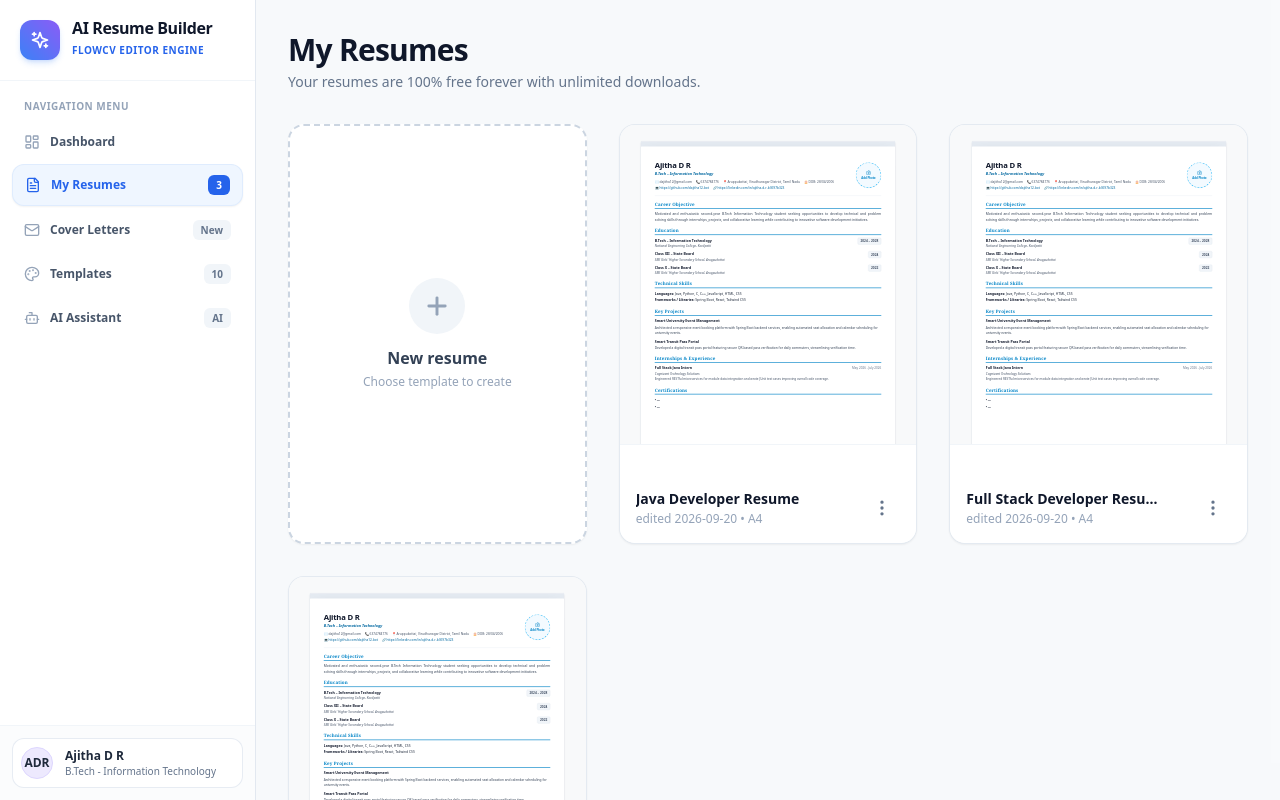
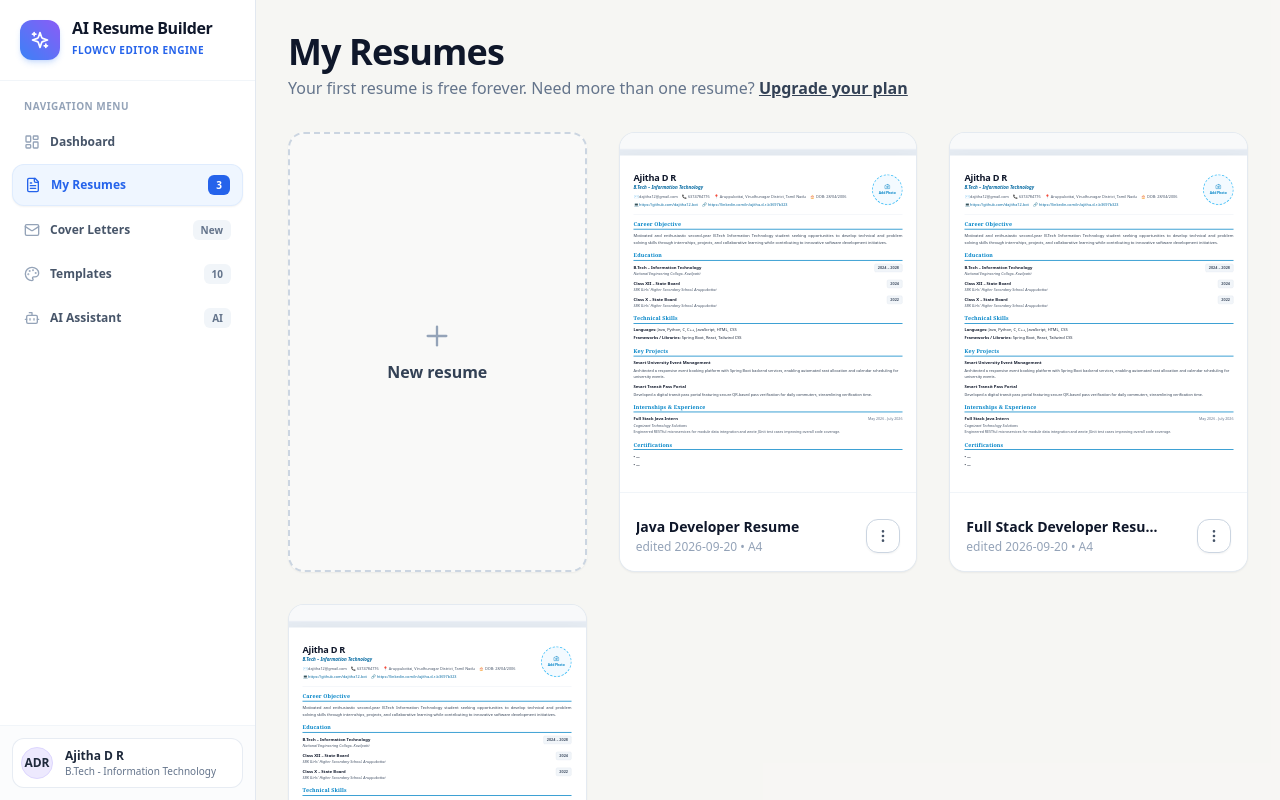
Before and after one commit to dajitha12-bot/ResumeBuilder, a React (Vite) app: page / in a window 1280 px wide. Both pictures are taken after a click on the button "New Resume". Shown: the top 800 px of the page. Built offline with nearby package versions, Linux system fonts and the light colour scheme.

Commit message:
Update My Resumes and My Cover Letters to match exact FlowCV layout from image media_1790203398040

```diff
--- a/src/pages/MyCoverLetters.jsx
+++ b/src/pages/MyCoverLetters.jsx
@@ -69,13 +69,19 @@ export default function MyCoverLetters({ onNavigate, onEditLetter }) {
   };
 
   return (
-    <div className="max-w-7xl mx-auto px-4 sm:px-6 lg:px-8 py-8 space-y-8 text-left bg-slate-50/50 min-h-screen">
+    <div className="max-w-7xl mx-auto px-4 sm:px-6 lg:px-8 py-8 space-y-8 text-left bg-[#f6f4ee]/60 min-h-screen">
 
       {/* FlowCV Header */}
       <div className="space-y-1">
-        <h1 className="text-3xl font-extrabold text-slate-900 tracking-tight">My Cover Letters</h1>
-        <p className="text-sm text-slate-500 font-medium">
-          Your cover letters are 100% free forever with unlimited downloads.
+        <h1 className="text-3xl sm:text-4xl font-extrabold text-slate-900 tracking-tight">My Cover Letters</h1>
+        <p className="text-sm sm:text-base text-slate-500 font-medium">
+          Your first cover letter is free forever. Need more than one cover letter?{' '}
+          <span
+            onClick={() => onNavigate && onNavigate('templates', 'cover_letters')}
+            className="underline text-slate-700 hover:text-slate-900 cursor-pointer font-semibold"
+          >
+            Upgrade your plan
+          </span>
         </p>
       </div>
 
@@ -85,16 +91,11 @@ export default function MyCoverLetters({ onNavigate, onEditLetter }) {
         {/* Dashed "+ New cover letter" Card */}
         <div
           onClick={() => onNavigate && onNavigate('templates', 'cover_letters')}
-          className="border-2 border-dashed border-slate-300 hover:border-sky-500 rounded-2xl bg-white hover:bg-sky-50/30 transition-all cursor-pointer flex flex-col items-center justify-center min-h-[420px] p-6 text-slate-500 hover:text-sky-600 group shadow-sm hover:shadow-md"
+          className="border-2 border-dashed border-slate-300 hover:border-slate-400 rounded-2xl bg-white/40 hover:bg-white transition-all cursor-pointer flex flex-col items-center justify-center min-h-[440px] p-6 text-slate-500 group shadow-sm hover:shadow-md"
         >
-          <div className="w-14 h-14 rounded-full bg-slate-100 group-hover:bg-sky-100 flex items-center justify-center text-slate-400 group-hover:text-sky-600 transition mb-3">
-            <Plus className="w-7 h-7 stroke-[2.5]" />
-          </div>
-          <span className="font-bold text-base text-slate-700 group-hover:text-sky-600 transition">
+          <Plus className="w-8 h-8 text-slate-400 stroke-[1.75] mb-2 group-hover:scale-110 transition-transform" />
+          <span className="font-extrabold text-base text-slate-700 transition">
             New cover letter
-          </span>
-          <span className="text-xs text-slate-400 mt-1">
-            Choose template to create
           </span>
         </div>
 
@@ -106,8 +107,8 @@ export default function MyCoverLetters({ onNavigate, onEditLetter }) {
             className="bg-white rounded-2xl border border-slate-200/90 hover:border-sky-500 shadow-sm hover:shadow-xl transition-all cursor-pointer flex flex-col justify-between group overflow-hidden relative"
           >
             {/* Live Scaled Document Preview Box */}
-            <div className="h-80 bg-[#f8f9fa] p-4 relative overflow-hidden flex justify-center border-b border-slate-100 items-start">
-              <div className="transform scale-[0.32] origin-top w-[800px] pointer-events-none select-none shadow-md rounded border border-slate-200">
+            <div className="h-[360px] bg-[#f8f9fa] p-4 relative overflow-hidden flex justify-center border-b border-slate-100 items-start">
+              <div className="transform scale-[0.38] origin-top w-[800px] pointer-events-none select-none shadow-md rounded border border-slate-200">
                 <CoverLetterPreview data={letter} template={letter.template || 'modern_blue'} />
               </div>
 
@@ -119,10 +120,10 @@ export default function MyCoverLetters({ onNavigate, onEditLetter }) {
               </div>
             </div>
 
-            {/* Card Footer Caption (Exact FlowCV Screenshot Layout) */}
+            {/* Card Footer Caption (Exact Screenshot Layout) */}
             <div className="p-4 bg-white flex items-center justify-between">
               <div>
-                <h3 className="font-bold text-slate-900 text-sm group-hover:text-sky-600 transition truncate max-w-[200px]">
+                <h3 className="font-extrabold text-slate-900 text-sm group-hover:text-sky-600 transition truncate max-w-[200px]">
                   {letter.name}
                 </h3>
                 <p className="text-xs text-slate-400 mt-0.5 font-medium">
@@ -130,13 +131,13 @@ export default function MyCoverLetters({ onNavigate, onEditLetter }) {
                 </p>
               </div>
 
-              {/* 3-Dots Action Menu Button */}
+              {/* 3-Dots Action Menu Button (Bordered Box matching image) */}
               <div className="relative" onClick={(e) => e.stopPropagation()}>
                 <button
                   onClick={() => setActiveMenuId(activeMenuId === letter.id ? null : letter.id)}
-                  className="p-2 hover:bg-slate-100 rounded-xl text-slate-500 hover:text-slate-800 transition"
+                  className="p-2 border border-slate-300 hover:border-slate-400 hover:bg-slate-50 rounded-xl text-slate-600 transition shadow-sm"
                 >
-                  <MoreVertical className="w-5 h-5" />
+                  <MoreVertical className="w-4 h-4 stroke-[2]" />
                 </button>
 
                 {/* Dropdown Menu */}
--- a/src/pages/MyResumes.jsx
+++ b/src/pages/MyResumes.jsx
@@ -64,32 +64,33 @@ export default function MyResumes({ resume, setResume, versions = [], setVersion
   };
 
   return (
-    <div className="max-w-7xl mx-auto px-4 sm:px-6 lg:px-8 py-8 space-y-8 text-left bg-slate-50/50 min-h-screen">
+    <div className="max-w-7xl mx-auto px-4 sm:px-6 lg:px-8 py-8 space-y-8 text-left bg-[#f6f4ee]/60 min-h-screen">
 
-      {/* FlowCV Header matching Screenshot */}
+      {/* FlowCV Header matching Screenshot media_1790203398040 */}
       <div className="space-y-1">
-        <h1 className="text-3xl font-extrabold text-slate-900 tracking-tight">My Resumes</h1>
-        <p className="text-sm text-slate-500 font-medium">
-          Your resumes are 100% free forever with unlimited downloads.
+        <h1 className="text-3xl sm:text-4xl font-extrabold text-slate-900 tracking-tight">My Resumes</h1>
+        <p className="text-sm sm:text-base text-slate-500 font-medium">
+          Your first resume is free forever. Need more than one resume?{' '}
+          <span
+            onClick={() => onNavigate && onNavigate('templates', 'resumes')}
+            className="underline text-slate-700 hover:text-slate-900 cursor-pointer font-semibold"
+          >
+            Upgrade your plan
+          </span>
         </p>
       </div>
 
       {/* Resumes Grid: Dashed "+ New resume" Card First, then Saved Resumes */}
       <div className="grid grid-cols-1 md:grid-cols-2 lg:grid-cols-3 gap-8">
 
-        {/* Dashed "+ New resume" Card */}
+        {/* Dashed "+ New resume" Card (Exact FlowCV Screenshot Layout) */}
         <div
           onClick={() => onNavigate && onNavigate('templates', 'resumes')}
-          className="border-2 border-dashed border-slate-300 hover:border-sky-500 rounded-2xl bg-white hover:bg-sky-50/30 transition-all cursor-pointer flex flex-col items-center justify-center min-h-[420px] p-6 text-slate-500 hover:text-sky-600 group shadow-sm hover:shadow-md"
+          className="border-2 border-dashed border-slate-300 hover:border-slate-400 rounded-2xl bg-white/40 hover:bg-white transition-all cursor-pointer flex flex-col items-center justify-center min-h-[440px] p-6 text-slate-500 group shadow-sm hover:shadow-md"
         >
-          <div className="w-14 h-14 rounded-full bg-slate-100 group-hover:bg-sky-100 flex items-center justify-center text-slate-400 group-hover:text-sky-600 transition mb-3">
-            <Plus className="w-7 h-7 stroke-[2.5]" />
-          </div>
-          <span className="font-bold text-base text-slate-700 group-hover:text-sky-600 transition">
+          <Plus className="w-8 h-8 text-slate-400 stroke-[1.75] mb-2 group-hover:scale-110 transition-transform" />
+          <span className="font-extrabold text-base text-slate-700 transition">
             New resume
-          </span>
-          <span className="text-xs text-slate-400 mt-1">
-            Choose template to create
           </span>
         </div>
 
@@ -101,8 +102,8 @@ export default function MyResumes({ resume, setResume, versions = [], setVersion
             className="bg-white rounded-2xl border border-slate-200/90 hover:border-sky-500 shadow-sm hover:shadow-xl transition-all cursor-pointer flex flex-col justify-between group overflow-hidden relative"
           >
             {/* Live Scaled Document Preview Box */}
-            <div className="h-80 bg-[#f8f9fa] p-4 relative overflow-hidden flex justify-center border-b border-slate-100 items-start">
-              <div className="transform scale-[0.32] origin-top w-[800px] pointer-events-none select-none shadow-md rounded border border-slate-200">
+            <div className="h-[360px] bg-[#f8f9fa] p-4 relative overflow-hidden flex justify-center border-b border-slate-100 items-start">
+              <div className="transform scale-[0.38] origin-top w-[800px] pointer-events-none select-none shadow-md rounded border border-slate-200">
                 <ResumePreview resume={resume} template={ver.template || 'classic_serif'} zoom={100} />
               </div>
 
@@ -114,10 +115,10 @@ export default function MyResumes({ resume, setResume, versions = [], setVersion
               </div>
             </div>
 
-            {/* Card Footer Caption (Exact FlowCV Screenshot Layout) */}
+            {/* Card Footer Caption (Exact Screenshot Layout) */}
             <div className="p-4 bg-white flex items-center justify-between">
               <div>
-                <h3 className="font-bold text-slate-900 text-sm group-hover:text-sky-600 transition truncate max-w-[200px]">
+                <h3 className="font-extrabold text-slate-900 text-sm group-hover:text-sky-600 transition truncate max-w-[200px]">
                   {ver.name}
                 </h3>
                 <p className="text-xs text-slate-400 mt-0.5 font-medium">
@@ -125,13 +126,13 @@ export default function MyResumes({ resume, setResume, versions = [], setVersion
                 </p>
               </div>
 
-              {/* 3-Dots Action Menu Button */}
+              {/* 3-Dots Action Menu Button (Bordered Box matching image) */}
               <div className="relative" onClick={(e) => e.stopPropagation()}>
                 <button
                   onClick={() => setActiveMenuId(activeMenuId === ver.id ? null : ver.id)}
-                  className="p-2 hover:bg-slate-100 rounded-xl text-slate-500 hover:text-slate-800 transition"
+                  className="p-2 border border-slate-300 hover:border-slate-400 hover:bg-slate-50 rounded-xl text-slate-600 transition shadow-sm"
                 >
-                  <MoreVertical className="w-5 h-5" />
+                  <MoreVertical className="w-4 h-4 stroke-[2]" />
                 </button>
 
                 {/* Dropdown Menu */}
```
